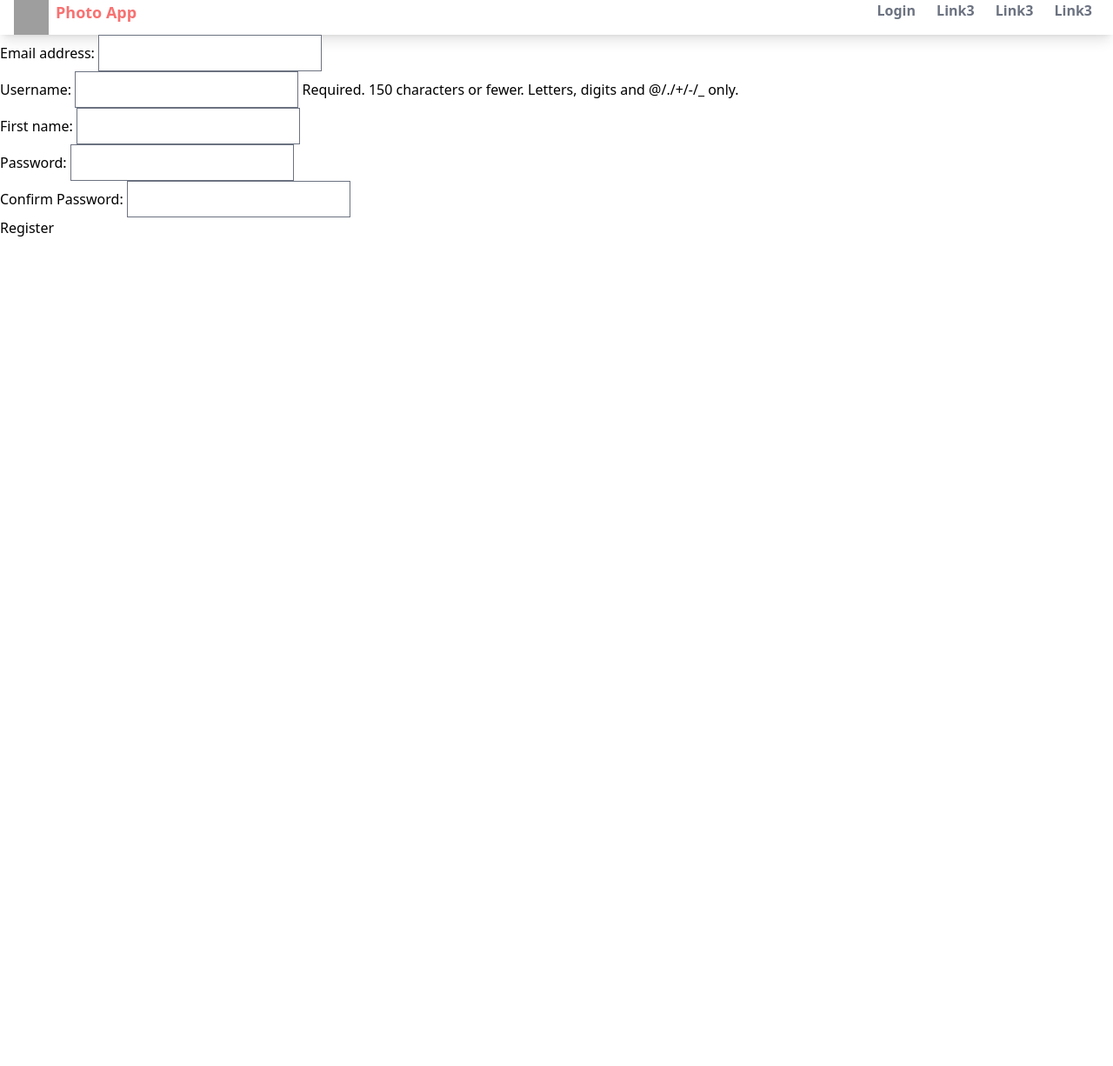
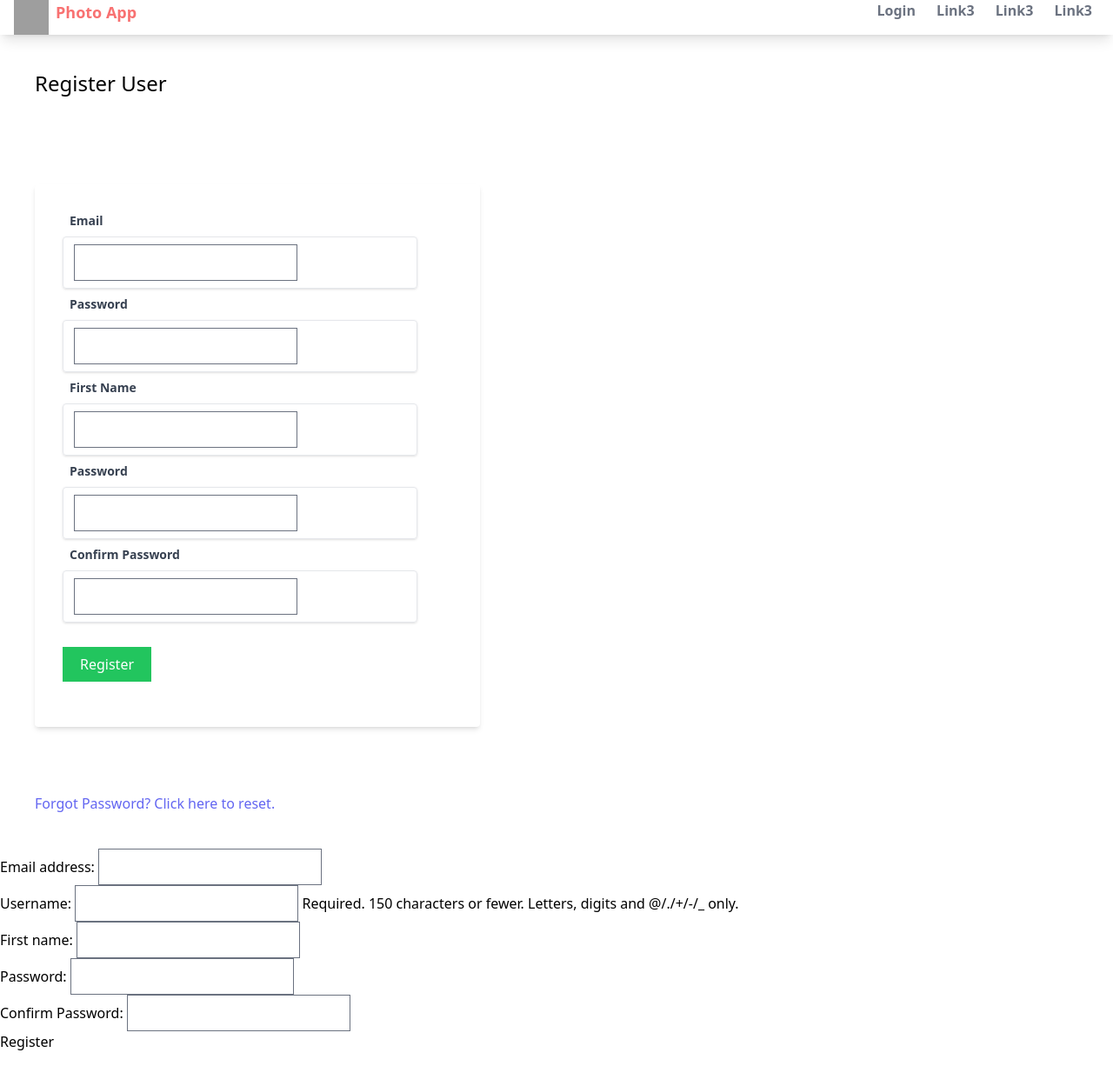
Before and after one commit to Aanchal-kumari-R/Social_Media_App, a Django app: page /users/register/ in a window 1280 px wide. Shown: the whole page at 87% size. Before the commit the page ends 272 px from the top, so only its background shows below. Run offline with Django 5.2, Linux system fonts and the light colour scheme; style sheets or scripts are compiled from the project's sources; some libraries are stand-ins or nearby versions; grey boxes are pictures that could not be loaded.

Commit message:
Styling Register Form

```diff
--- a/theme/static/css/dist/styles.css
+++ b/theme/static/css/dist/styles.css
@@ -805,8 +805,8 @@ select {
   margin-bottom: 1.25rem;
 }
 
-.mr-2 {
-  margin-right: 0.5rem;
+.mb-2 {
+  margin-bottom: 0.5rem;
 }
 
 .mb-4 {
@@ -817,8 +817,24 @@ select {
   margin-right: 2.5rem;
 }
 
-.mb-2 {
-  margin-bottom: 0.5rem;
+.mr-2 {
+  margin-right: 0.5rem;
+}
+
+.mr-5 {
+  margin-right: 1.25rem;
+}
+
+.mr-1 {
+  margin-right: 0.25rem;
+}
+
+.mr-12 {
+  margin-right: 3rem;
+}
+
+.mr-11 {
+  margin-right: 2.75rem;
 }
 
 .block {
@@ -865,14 +881,19 @@ select {
   border-width: 1px;
 }
 
+.bg-green-500 {
+  --tw-bg-opacity: 1;
+  background-color: rgb(34 197 94 / var(--tw-bg-opacity, 1));
+}
+
 .bg-white {
   --tw-bg-opacity: 1;
   background-color: rgb(255 255 255 / var(--tw-bg-opacity, 1));
 }
 
-.bg-green-500 {
-  --tw-bg-opacity: 1;
-  background-color: rgb(34 197 94 / var(--tw-bg-opacity, 1));
+.px-10 {
+  padding-left: 2.5rem;
+  padding-right: 2.5rem;
 }
 
 .px-2 {
@@ -880,9 +901,34 @@ select {
   padding-right: 0.5rem;
 }
 
+.px-3 {
+  padding-left: 0.75rem;
+  padding-right: 0.75rem;
+}
+
 .px-4 {
   padding-left: 1rem;
   padding-right: 1rem;
+}
+
+.px-5 {
+  padding-left: 1.25rem;
+  padding-right: 1.25rem;
+}
+
+.px-8 {
+  padding-left: 2rem;
+  padding-right: 2rem;
+}
+
+.py-10 {
+  padding-top: 2.5rem;
+  padding-bottom: 2.5rem;
+}
+
+.py-2 {
+  padding-top: 0.5rem;
+  padding-bottom: 0.5rem;
 }
 
 .py-4 {
@@ -895,47 +941,12 @@ select {
   padding-bottom: 1.25rem;
 }
 
-.px-8 {
-  padding-left: 2rem;
-  padding-right: 2rem;
-}
-
-.py-2 {
-  padding-top: 0.5rem;
-  padding-bottom: 0.5rem;
-}
-
-.px-3 {
-  padding-left: 0.75rem;
-  padding-right: 0.75rem;
-}
-
-.px-5 {
-  padding-left: 1.25rem;
-  padding-right: 1.25rem;
-}
-
-.px-6 {
-  padding-left: 1.5rem;
-  padding-right: 1.5rem;
-}
-
-.px-10 {
-  padding-left: 2.5rem;
-  padding-right: 2.5rem;
-}
-
-.py-10 {
-  padding-top: 2.5rem;
-  padding-bottom: 2.5rem;
+.pb-8 {
+  padding-bottom: 2rem;
 }
 
 .pt-6 {
   padding-top: 1.5rem;
-}
-
-.pb-8 {
-  padding-bottom: 2rem;
 }
 
 .text-2xl {
@@ -953,12 +964,12 @@ select {
   line-height: 1.25rem;
 }
 
+.font-bold {
+  font-weight: 700;
+}
+
 .font-semibold {
   font-weight: 600;
-}
-
-.font-bold {
-  font-weight: 700;
 }
 
 .text-gray-500 {
@@ -966,14 +977,19 @@ select {
   color: rgb(107 114 128 / var(--tw-text-opacity, 1));
 }
 
+.text-gray-700 {
+  --tw-text-opacity: 1;
+  color: rgb(55 65 81 / var(--tw-text-opacity, 1));
+}
+
+.text-indigo-500 {
+  --tw-text-opacity: 1;
+  color: rgb(99 102 241 / var(--tw-text-opacity, 1));
+}
+
 .text-red-400 {
   --tw-text-opacity: 1;
   color: rgb(248 113 113 / var(--tw-text-opacity, 1));
-}
-
-.text-gray-700 {
-  --tw-text-opacity: 1;
-  color: rgb(55 65 81 / var(--tw-text-opacity, 1));
 }
 
 .text-white {
@@ -981,9 +997,10 @@ select {
   color: rgb(255 255 255 / var(--tw-text-opacity, 1));
 }
 
-.text-indigo-500 {
-  --tw-text-opacity: 1;
-  color: rgb(99 102 241 / var(--tw-text-opacity, 1));
+.shadow {
+  --tw-shadow: 0 1px 3px 0 rgb(0 0 0 / 0.1), 0 1px 2px -1px rgb(0 0 0 / 0.1);
+  --tw-shadow-colored: 0 1px 3px 0 var(--tw-shadow-color), 0 1px 2px -1px var(--tw-shadow-color);
+  box-shadow: var(--tw-ring-offset-shadow, 0 0 #0000), var(--tw-ring-shadow, 0 0 #0000), var(--tw-shadow);
 }
 
 .shadow-lg {
@@ -997,15 +1014,3 @@ select {
   --tw-shadow-colored: 0 4px 6px -1px var(--tw-shadow-color), 0 2px 4px -2px var(--tw-shadow-color);
   box-shadow: var(--tw-ring-offset-shadow, 0 0 #0000), var(--tw-ring-shadow, 0 0 #0000), var(--tw-shadow);
 }
-
-.shadow {
-  --tw-shadow: 0 1px 3px 0 rgb(0 0 0 / 0.1), 0 1px 2px -1px rgb(0 0 0 / 0.1);
-  --tw-shadow-colored: 0 1px 3px 0 var(--tw-shadow-color), 0 1px 2px -1px var(--tw-shadow-color);
-  box-shadow: var(--tw-ring-offset-shadow, 0 0 #0000), var(--tw-ring-shadow, 0 0 #0000), var(--tw-shadow);
-}
-
-.shadow-sm {
-  --tw-shadow: 0 1px 2px 0 rgb(0 0 0 / 0.05);
-  --tw-shadow-colored: 0 1px 2px 0 var(--tw-shadow-color);
-  box-shadow: var(--tw-ring-offset-shadow, 0 0 #0000), var(--tw-ring-shadow, 0 0 #0000), var(--tw-shadow);
-}
--- a/users/templates/users/register.html
+++ b/users/templates/users/register.html
@@ -1,8 +1,42 @@
 {% extends "users/base.html" %}
-{% block body  %}
+{% block body %}
+<h1 class="text-2xl m-10">Register User</h1>
+<div class="container py-5">
+<form method="POST" class="bg-white shadow-md m-10 w-2/5 rounded px-8 pt-6 pb-8 mb-4">
+    {% csrf_token %}
+    <div class = "mb-2">
+      <label class="block text-gray-700 text-sm font-bold m-2" for="" >Email</label>
+       <div class="shadow text-gray-700 appearance-none border rounded py-2 px-3 mr-10"> {{ user_form.username }} </div>
+    </div>
+
+    <div class="mb-2">
+        <label class="block text-gray-700 text-sm font-bold m-2" for="" >Password</label>
+         <div class="shadow text-gray-700 appearance-none border rounded py-2 px-3 mr-10"> {{ user_form.password }}  </div>
+      </div>
+    <div class="mb-2">
+        <label class="block text-gray-700 text-sm font-bold m-2" for="" >First Name</label>
+         <div class="shadow text-gray-700 appearance-none border rounded py-2 px-3 mr-10"> {{ user_form.first_name }}  </div>
+    </div>
+    <div class="mb-2">
+        <label class="block text-gray-700 text-sm font-bold m-2" for="" >Password</label>
+         <div class="shadow text-gray-700 appearance-none border rounded py-2 px-3 mr-10"> {{ user_form.password }}  </div>
+    </div>
+    <div class="mb-2">
+        <label class="block text-gray-700 text-sm font-bold m-2" for="" >Confirm Password</label>
+         <div class="shadow text-gray-700 appearance-none border rounded py-2 px-3 mr-10"> {{ user_form.password2 }}  </div>
+    </div>
+
+    <button class="bg-green-500 text-white px-5 py-2 my-5" type="submit">Register</button>
+
+</form>
+</div>
+
+<p class="px-10 py-10"><a class="text-indigo-500" href="{% url 'password_reset'%}">Forgot Password? Click here to reset.</a></p>
+
 <form method="POST">
     {% csrf_token %}
     {{ user_form.as_p }}
     <button type="submit">Register</button>
 </form>
+
 {% endblock  %}
```
